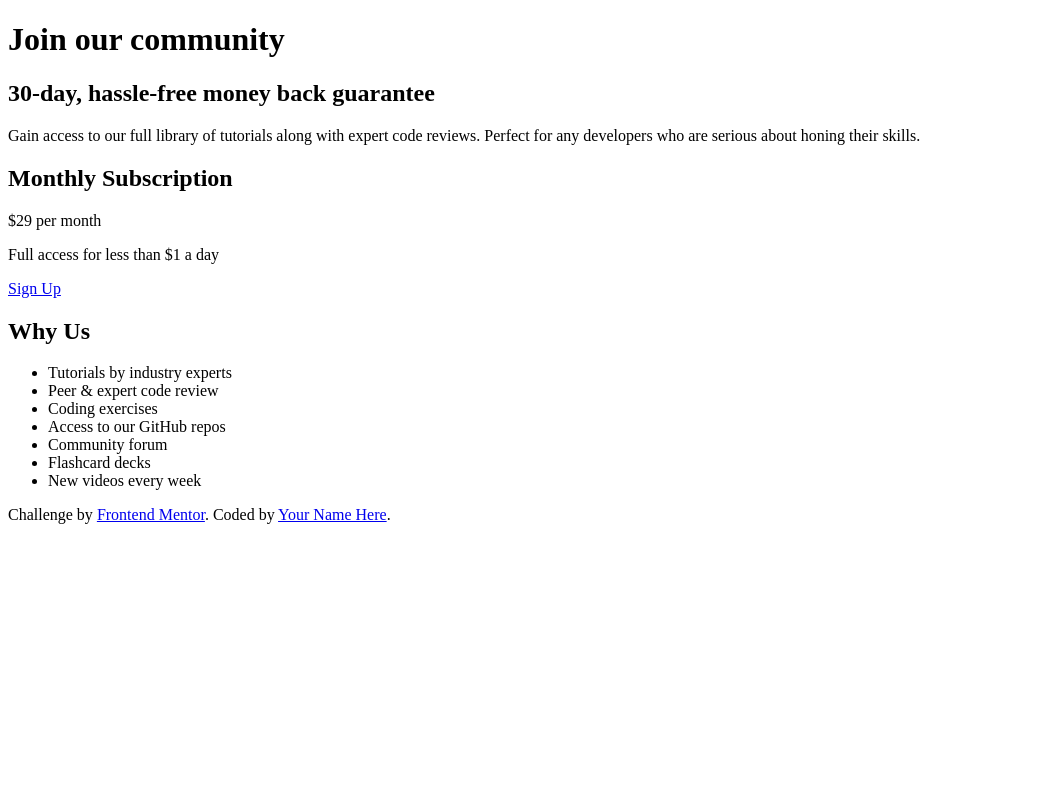
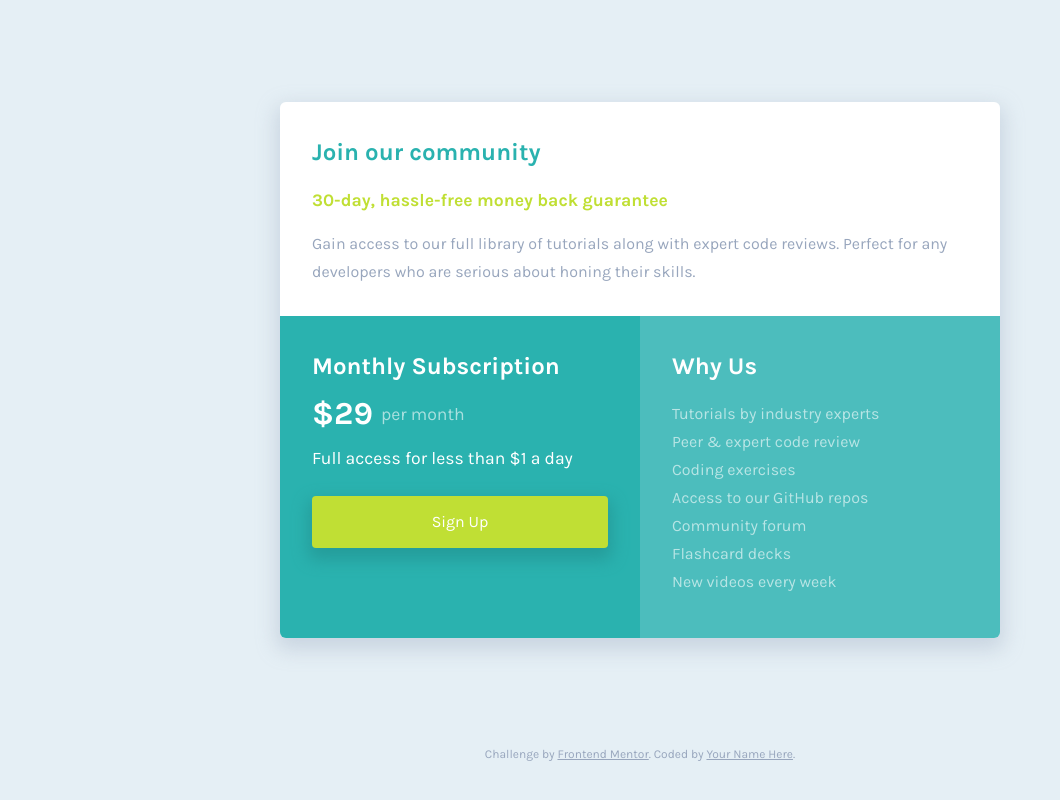
Before and after one commit to blakelam/price-grid-component, a website built with Parcel: page src/index.html in a window 1280 px wide. Shown: the whole page, without its empty margins (0-1060 px from the left). Built offline with nearby package versions, Linux system fonts and the light colour scheme.

Commit message:
first attempt at styles

```diff
--- a/src/index.html
+++ b/src/index.html
@@ -4,40 +4,49 @@
 		<meta charset="UTF-8" />
 		<meta name="viewport" content="width=device-width, initial-scale=1.0" />
 		<meta http-equiv="X-UA-Compatible" content="ie=edge" />
-		<title>Project starter</title>
+		<title>Price Grid Component | Blake Lam</title>
+		<link href="https://fonts.googleapis.com/css2?family=Karla:wght@400;700&display=swap" rel="stylesheet">
 		<link rel="stylesheet" href="./scss/styles.scss" />
 	</head>
 	<body>
-		<h1>Join our community</h1>
 
-		<h2>30-day, hassle-free money back guarantee</h2>
+		<div class="price-grid">
 
-		<p>Gain access to our full library of tutorials along with expert code reviews.
-			Perfect for any developers who are serious about honing their skills.</p>
+			<div class="price-grid__section price-grid__section--top price-grid__section--white">
 
-		<h2>Monthly Subscription</h2>
+				<h1 class="text--lg text--cyan">Join our community</h1>
+				<h2 class="text--md text--yellow">30-day, hassle-free money back guarantee</h2>
+				<p>Gain access to our full library of tutorials along with expert code reviews.
+					Perfect for any developers who are serious about honing their skills.</p>
 
-		<p><span>&dollar;29</span> per month</p>
+			</div>
 
-		<p>Full access for less than &dollar;1 a day</p>
+			<div class="price-grid__section price-grid__section--cyan">
+				<h2 class="text--lg">Monthly Subscription</h2>
+				<p class="pricing-info text--md text--soft-white"><span class="pricing-info__price">&dollar;29</span> per month</p>
+				<p class="text--md">Full access for less than &dollar;1 a day</p>
+				<a class="button" href="#">Sign Up</a>
+			</div>
 
-		<a href="#">Sign Up</a>
+			<div class="price-grid__section price-grid__section--cyan-light">
+				<h2 class="text--lg">Why Us</h2>
+				<ul class="feature-list">
+					<li class="text--soft-white">Tutorials by industry experts</li>
+					<li class="text--soft-white">Peer &amp; expert code review</li>
+					<li class="text--soft-white">Coding exercises</li>
+					<li class="text--soft-white">Access to our GitHub repos</li>
+					<li class="text--soft-white">Community forum</li>
+					<li class="text--soft-white">Flashcard decks</li>
+					<li class="text--soft-white">New videos every week</li>
+				</ul>
+			</div>
 
-		<h2>Why Us</h2>
-		<ul>
-			<li>Tutorials by industry experts</li>
-			<li>Peer &amp; expert code review</li>
-			<li>Coding exercises</li>
-			<li>Access to our GitHub repos</li>
-			<li>Community forum</li>
-			<li>Flashcard decks</li>
-			<li>New videos every week</li>
-		</ul>
+		</div>
 
-		<footer>
+		<footer class="footer">
 			<p class="attribution">
-			  Challenge by <a href="https://www.frontendmentor.io?ref=challenge" target="_blank">Frontend Mentor</a>.
-			  Coded by <a href="#">Your Name Here</a>.
+			  Challenge by <a class="text-link" href="https://www.frontendmentor.io?ref=challenge" target="_blank">Frontend Mentor</a>.
+			  Coded by <a class="text-link" href="#">Your Name Here</a>.
 			</p>
 		</footer>
 
--- a/src/scss/styles.scss
+++ b/src/scss/styles.scss
@@ -0,0 +1,140 @@
+// Colors
+$cyan: hsl(179, 62%, 43%);
+$light-cyan: hsl(180, 46%, 52%);
+$bright-yellow: hsl(71, 73%, 54%);
+$light-gray: hsl(204, 43%, 93%);
+$grayish-blue: hsl(218, 22%, 67%);
+$white: hsl(0, 0%, 100%);
+
+// Type
+$font-family-primary: 'Karla', sans-serif;
+$font-weight-normal: 400;
+$font-weight-bold: 700;
+$font-size-base: 16px;
+
+* {
+    box-sizing: border-box;
+    margin: 0;
+    padding: 0;
+}
+
+h1,
+h2 {
+    font-weight: $font-weight-bold;
+}
+
+body {
+    font-family: $font-family-primary;
+    font-weight: $font-weight-normal;
+    font-size: $font-size-base;
+    line-height: 1.75rem;
+    color: $grayish-blue;
+
+    background: $light-gray;
+
+    min-height: 100vh;
+    display: grid;
+    grid-template-rows: 1fr auto;
+    align-items: center;
+}
+
+.text-link {
+    color: $grayish-blue;
+    transition: color 0.3s ease;
+    &:hover { color: $cyan; }
+}
+
+.text--lg {
+    font-size: 1.5rem;
+    margin-bottom: 1.25rem;
+}
+
+.text--md {
+    font-size: 1.1rem;
+    margin-bottom: 1rem;
+}
+
+.text--cyan { color: $cyan; }
+.text--yellow { color: $bright-yellow; }
+.text--soft-white { color: transparentize(white, 0.4); }
+
+.price-grid {
+    width: 75%;
+    max-width: 720px;
+    margin: 3rem auto 1rem;
+    border-radius: 6px;
+    overflow: hidden; // clip border-radius of price grid sections
+    box-shadow: 0 8px 20px 4px transparentize($grayish-blue, 0.65);
+}
+
+.price-grid__section {
+    padding: 1.75rem 1.5rem;
+    background: $white;
+    &--cyan {
+        background: $cyan;
+        color: $white;
+    }
+    &--cyan-light {
+        background: $light-cyan;
+        color: $white;
+    }
+    &--top { grid-column: 1 / span 2; }
+}
+
+.feature-list {
+    list-style: none;
+}
+
+.pricing-info {
+    display: flex;
+}
+
+.pricing-info__price {
+    font-size: 2rem;
+    font-weight: $font-weight-bold;
+    color: $white;
+    margin-right: 0.5rem;
+}
+
+.button {
+    display: inline-block;
+    width: 100%;
+
+    background: $bright-yellow;
+    border-radius: 4px;
+    margin-top: 0.5rem;
+    padding: 0.75rem;
+    box-shadow: 0 8px 16px 4px darken($cyan, 5%);
+    transition: background 0.3s ease;
+
+    text-align:center;
+    color: $white;
+    text-decoration: none;
+
+    &:hover {
+        background: darken($bright-yellow, 8%);
+    }
+
+    &:active {
+        background: darken($bright-yellow, 12%);
+    }
+}
+
+.footer {
+    padding: 2rem 0;
+    text-align: center;
+    font-size: 0.75rem;
+    color: $grayish-blue;
+}
+
+@media screen and (min-width: 991px) {
+    .price-grid {
+        display: grid;
+        grid-template-rows: 40% 60%;
+        grid-template-columns: 50% 50%;
+    }
+
+    .price-grid__section {
+        padding: 2.25rem 2rem;
+    }
+}
```
